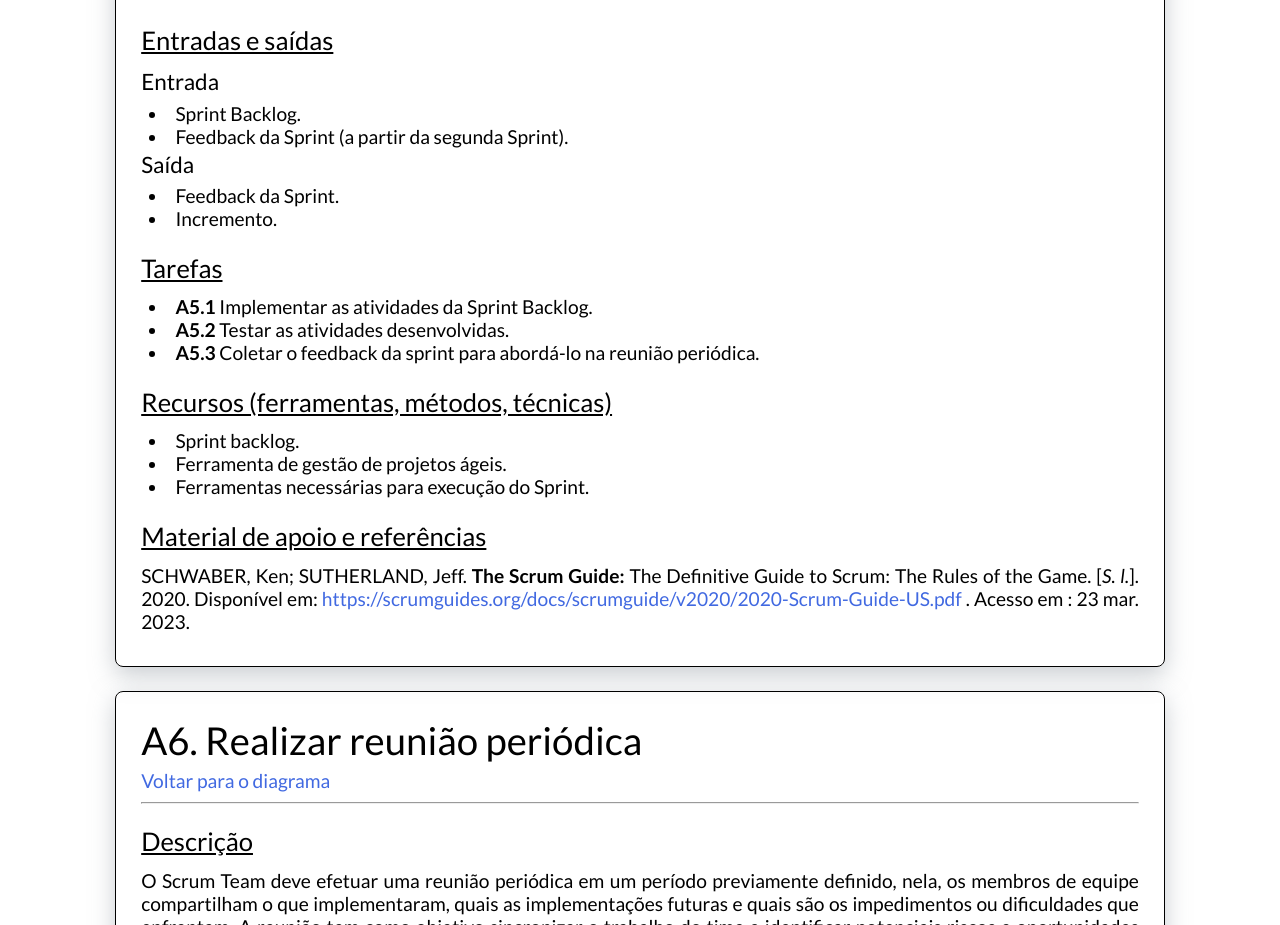
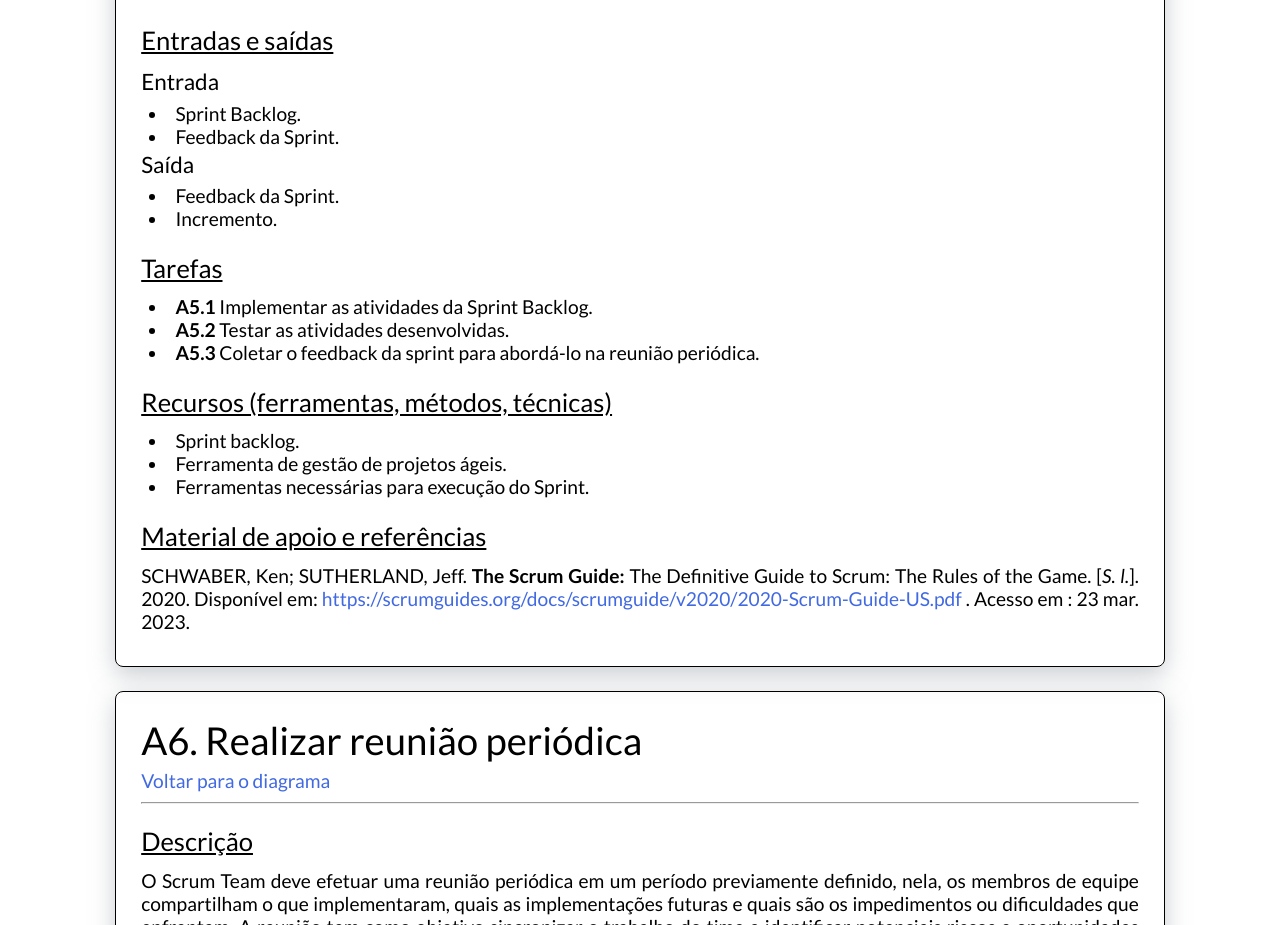
Before and after one commit to Braiao/processo-manuten-o-alterado, a plain HTML site: page index.html in a window 1280 px wide. Shown: the part 6620-7545 px from the top of the page. Drawn offline with Linux system fonts and the light colour scheme.

Commit message:
feat: fix A5

```diff
--- a/index.html
+++ b/index.html
@@ -397,7 +397,7 @@
 			<h3>Entrada</h3>
 			<ul>
 				<li> Sprint Backlog.</li>
-				<li> Feedback da Sprint (a partir da segunda Sprint).</li>
+				<li> Feedback da Sprint.</li>
 			</ul>
 			<h3>Saída</h3>
 			<ul>
```
